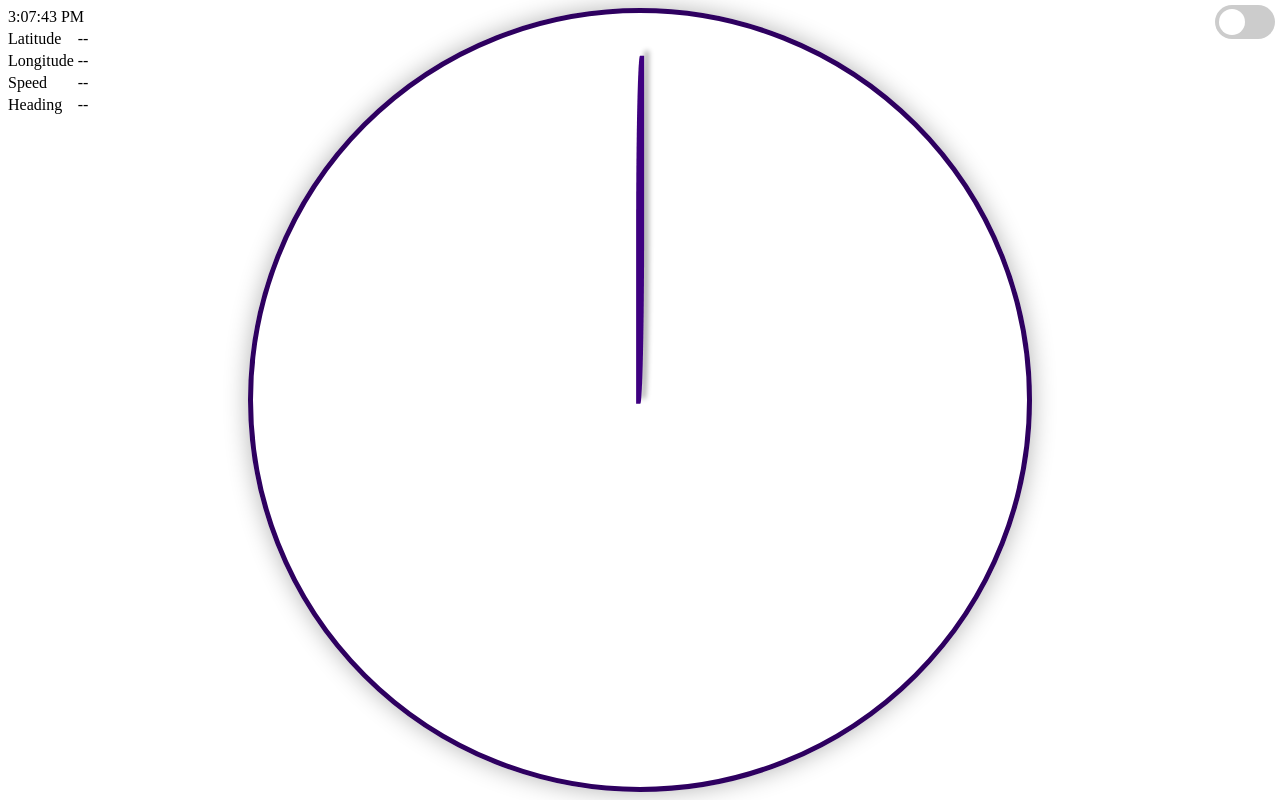
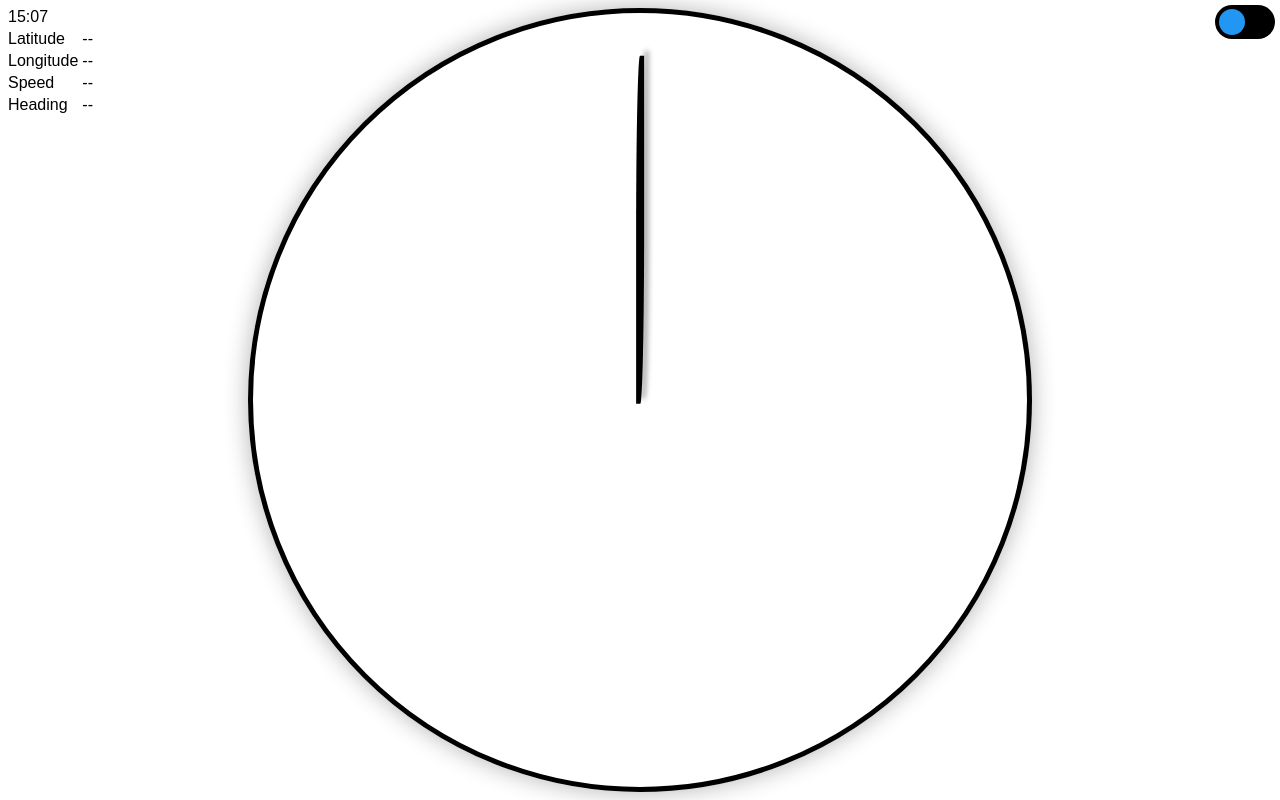
Before and after one commit to radioxeth/compass, a website: page app/index.html in a window 1280 px wide. Drawn offline with Linux system fonts and the light colour scheme.

Commit message:
updating styling

```diff
--- a/app/index.html
+++ b/app/index.html
@@ -2,10 +2,12 @@
 <html lang="en">
 
 <head>
+    <title>Compass</title>
     <meta charset="UTF-8">
-    <meta name="viewport" content="width=device-width, initial-scale=1.0">
+    <meta name="viewport" content="width=device-width, initial-scale=1.0, viewport-fit=cover">
+    <link rel="icon" href="favicon.ico" type="image/x-icon">
     <link rel="stylesheet" href="style.css">
-    <title>Empty Page</title>
+    <link rel="manifest" href="manifest.json">
 </head>
 
 <body>
@@ -34,18 +36,15 @@
     </div>
     <div class="compass-theme">
         <div class="theme-switch-wrapper">
-            <label class="theme-switch" for="checkbox">
-                <input type="checkbox" id="checkbox" />
+            <label class="theme-switch" title="Toggle theme" for="theme-checkbox">
+                <input type="checkbox" id="theme-checkbox" />
                 <div class="slider round"></div>
             </label>
         </div>
     </div>
     <div id="compass-border" class="compass-border">
-        <div id="compass-pointer" class="compass-pointer">
-            <!-- <div id="compass-heading" class="compass-heading">
-
-            </div> -->
-        </div>
+        <div id="compass-pointer" class="compass-pointer"></div>
+        <div id="compass-heading" class="compass-heading"></div>
     </div>
     <script src="main.js" lang="js"></script>
 </body>
--- a/app/main.js
+++ b/app/main.js
@@ -1,13 +1,15 @@
 const main = () => {
-    navigate()
+    watchPosition()
     userPreferences()
     clock()
 }
 
+const getTime = (date) => `${String(date.getHours()).padStart(2, '0')}:${String(date.getMinutes()).padStart(2, '0')}`
+
 const clock = () => {
-    document.getElementById('time').innerHTML = new Date().toLocaleTimeString()
+    document.getElementById('time').innerHTML = getTime(new Date())
     window.setInterval(() => {
-        document.getElementById('time').innerHTML = new Date().toLocaleTimeString()
+        document.getElementById('time').innerHTML = getTime(new Date())
     }, 1000)
 }
 
@@ -82,16 +84,10 @@ const watchPosition = () => {
     }
 }
 
-const navigate = () => {
-    watchPosition()
-}
-
 const userPreferences = () => {
-    const themeCheckbox = document.getElementById('checkbox')
-
+    const themeCheckbox = document.getElementById('theme-checkbox')
     // Load the saved theme preference, if any
     const currentTheme = localStorage.getItem('theme') ? localStorage.getItem('theme') : null
-
     if (currentTheme) {
         document.documentElement.setAttribute('data-theme', currentTheme)
         // If the current theme is dark, check the checkbox
--- a/app/style.css
+++ b/app/style.css
@@ -3,25 +3,35 @@
     --size: calc(min(100vw, 100vh) * 0.98);
     --background-color: #ffffff;
     --text-color: #000000;
-    --pointer-color: #3e0080;
-    --compass-color: #2e0060;
+    /* --pointer-color: #3e0080;
+    --compass-color: #2e0060; */
+    --pointer-color: #000000;
+    --compass-color: #000000;
     --shadow-color: rgba(0, 0, 0, 0.3);
 }
 
 [data-theme="dark"] {
     --background-color: #000000;
     --text-color: #ffffff;
-    --pointer-color: #00ccff;
-    --compass-color: #006680;
+    --pointer-color: #ffffff;
+    --compass-color: #ffffff;
+    /* --pointer-color: #00ccff;
+    --compass-color: #006680; */
     --shadow-color: rgba(255, 255, 255, 0.3);
     /* Add more dark theme specific variables */
 }
 
 body {
+    padding-top: env(safe-area-inset-top);
+    padding-bottom: env(safe-area-inset-bottom);
+    padding-left: env(safe-area-inset-left);
+    padding-right: env(safe-area-inset-right);
+
     margin: 0;
     overflow: hidden;
     background-color: var(--background-color);
     color: var(--text-color);
+    font-family: Arial, Helvetica, sans-serif;
 }
 
 .compass-theme {
@@ -60,7 +70,7 @@ body {
     left: 50%;
     width: 45%;
     height: 1%;
-    background-color: transparent;
+    /* background-color: transparent; */
     background: var(--pointer-color);
     border-radius: 0 50% 0 50%;
     transform: rotate(-90deg);
@@ -95,7 +105,7 @@ body {
     left: 0;
     right: 0;
     bottom: 0;
-    background-color: #ccc;
+    background-color: #000;
     transition: .4s;
 }
 
@@ -106,12 +116,12 @@ body {
     width: 26px;
     left: 4px;
     bottom: 4px;
-    background-color: white;
+    background-color: #2196F3;
     transition: .4s;
 }
 
 input:checked+.slider {
-    background-color: #2196F3;
+    background-color: #fff;
 }
 
 input:checked+.slider:before {
```
Also changed, not shown: app/favicon.ico (added), app/manifest.json (added).
